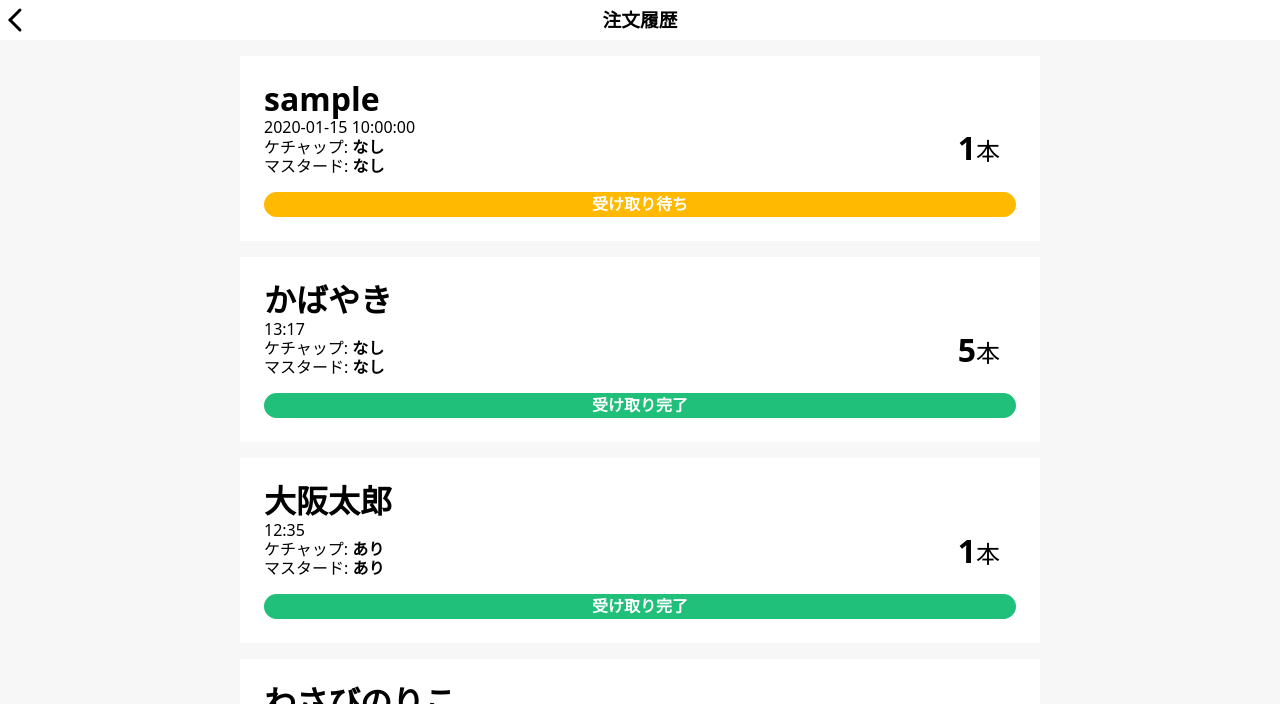
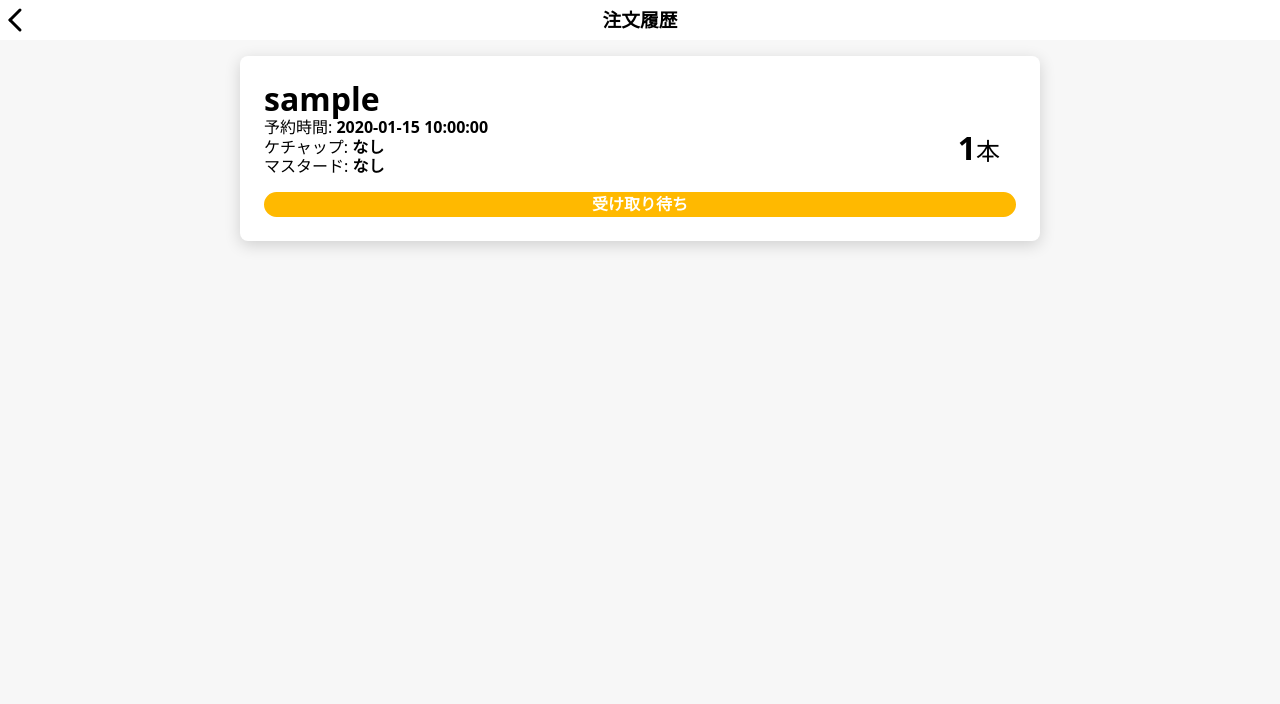
Before and after one commit to oithxs/mobile-order-2024, a Flask app: template Flask/templates/user/history.html in a window 1280 px wide. Shown: the part 100-804 px from the top of the page. Run offline with Flask 3, Linux system fonts and the light colour scheme; the template is opened without the code that fills it: most values are stand-ins (such as "Sample title", 1, 10 or a date in 2020).

Commit message:
履歴のレイアウトをさらに調整

```diff
--- a/Flask/static/css/user/history.css
+++ b/Flask/static/css/user/history.css
@@ -56,6 +56,8 @@ main {
 @container style(--white: true){
   .history-card {
     background: #ffffff;
+    border-radius: 0.5rem;
+    box-shadow: 0 4px 16px rgba(0 0 0 / 16%);
   }
 }
 
@@ -94,6 +96,10 @@ main {
   .nickname {
     font-weight: bold;
     font-size: 2rem;
+  }
+
+  .time span {
+    font-weight: bold;
   }
 
   .source {
--- a/Flask/templates/user/history.html
+++ b/Flask/templates/user/history.html
@@ -15,23 +15,32 @@
 
     <div class="subheader">
       <h3>注文履歴</h3>
-      <svg class="return" version="1.1" height="40" width="40" viewBox="0 0 40 40">
+      <!-- この矢印ボタンで戻れるようにする -->
+      <svg class="return" version="1.1" height="40" width="40" viewBox="0 0 40 40" onclick="window.location.href = '/top';">
         <path class="line" d="M 10,20 L 20,10" />
         <path class="line" d="M 10,20 L 20,30" />
       </svg>
     </div>
 
     <main>
+      {% if history_data %}
       <ul class="card-list">
-
+        {% for data in history_data %}
         <li class="card-container" style="--white: true;">
           <div class="history-card">
-            <div class="nickname">{{history_data.nickname}}</div>
-            <div class="time">{{history_data.time}}</div>
+            <div class="nickname">{{data.nickname}}</div>
+            <div class="time">
+              予約時間: <!--半角空ける-->
+              {% if data.reservationTime == None %}
+              <span>即時</span>
+              {% else %}
+              <span>{{data.reservationTime}}</span>
+              {% endif %}
+            </div>
             <div class="source">
               <div class="ketchap">
                 ケチャップ: <!--半角空ける-->
-                {% if history_data.ketchup == True %}
+                {% if data.ketchup == True %}
                   <span>あり</span>
                 {% else %}
                   <span>なし</span>
@@ -39,22 +48,23 @@
               </div>
               <div class="mustard">
                 マスタード: <!--半角空ける-->
-                {% if history_data.mustard == True %}
+                {% if data.mustard == True %}
                   <span>あり</span>
                 {% else %}
                   <span>なし</span>
                 {% endif %}
               </div>
             </div>
-          <div class="number"><span>{{history_data.number}}</span>本</div>
-          {% if history_data.status == "Receptable" %}
+          <div class="number"><span>{{data.count}}</span>本</div>
+          {% if data.status == "Receptable" %}
             <div class="status" id="makeImg">受け取り待ち</div>
-          {% elif history_data.status == "Received" %}
+          {% elif data.status == "Received" %}
             <div class="status2" id="makeImg">受け取り完了</div>
           {% endif %}
         </li>
+        {% endfor %}
 
-        <li class="card-container" style="--white: true;">
+        <!-- <li class="card-container" style="--white: true;">
           <div class="history-card">
             <div class="nickname">かばやき</div>
             <div class="time">13:17</div>
@@ -64,9 +74,9 @@
             </div>
           <div class="number"><span>5</span>本</div>
           <div class="status2" id="makeImg">受け取り完了</div>
-        </li>
+        </li> -->
 
-        <li class="card-container" style="--white: true;">
+        <!-- <li class="card-container" style="--white: true;">
           <div class="history-card">
             <div class="nickname">大阪太郎</div>
             <div class="time">12:35</div>
@@ -88,9 +98,13 @@
             </div>
           <div class="number"><span>3</span>本</div>
           <div class="status2" id="makeImg">受け取り完了</div>
-        </li>
+        </li> -->
 
       </ul>
+      {% else %}
+      <h1>注文履歴はありません</h1>
+      <!-- <a href="/top">topに戻る</a> -->
+      {% endif %}
     </main>
   </div>
 </body>
```
